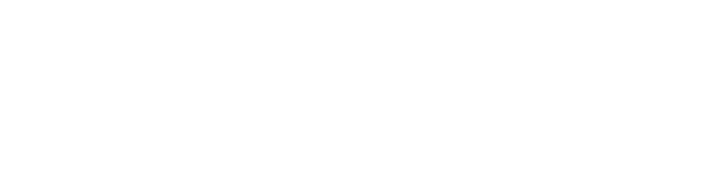
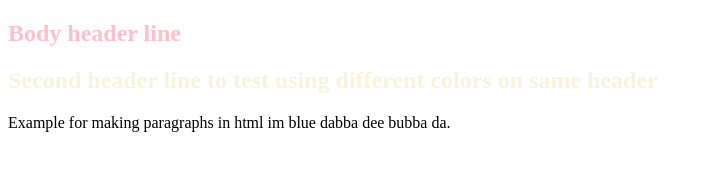
Before and after one commit to BraydenDunnNMIT/WEB503-Lab-one-22, a website: page src/index.html in a window 1280 px wide. Shown: the whole page, without its empty margins (0-712 px from the left). Drawn offline with Linux system fonts and the light colour scheme.

Commit message:
HTML learning how to use classes and tags

```diff
--- a/src/index.css
+++ b/src/index.css
@@ -0,0 +1,7 @@
+.first_h2Tag {
+    color: pink;
+}
+
+#another_tag{
+color: beige;
+}
--- a/src/index.html
+++ b/src/index.html
@@ -9,9 +9,11 @@
         <link rel="stylesheet" href="index.css">
     </head>
     <body>
-        <!--[if lt IE 7]>
-            <p class="browsehappy">You are using an <strong>outdated</strong> browser. Please <a href="#">upgrade your browser</a> to improve your experience.</p>
-        <![endif]-->
+       <h2 class="first_h2Tag"> Body header line </h2>
+       <h2 id="another_tag"> Second header line to test using different colors on same header</h2>
+
+        <p> Example for making paragraphs in html
+            im blue dabba dee bubba da. </p>
 
         <script src="index.js" async defer></script>
     </body>
```
